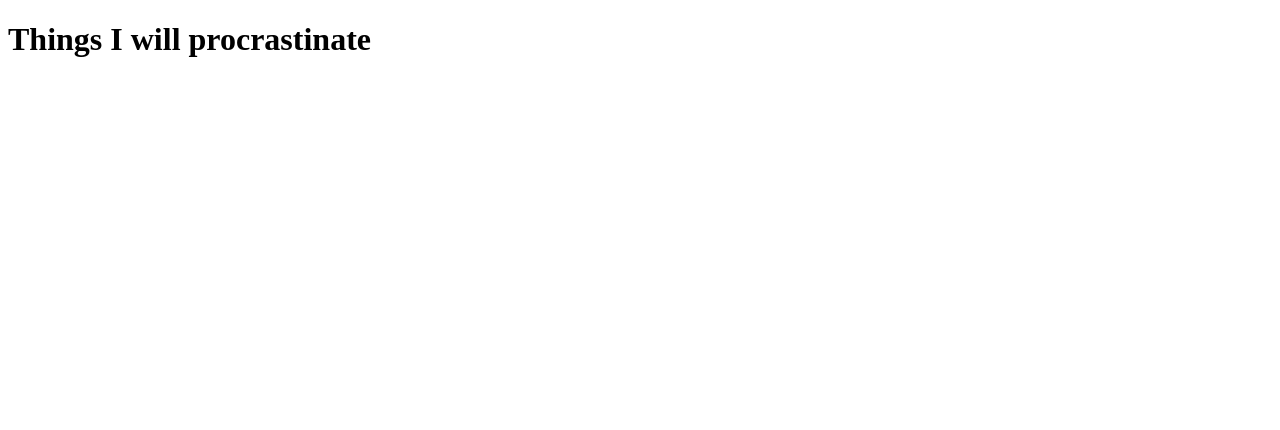
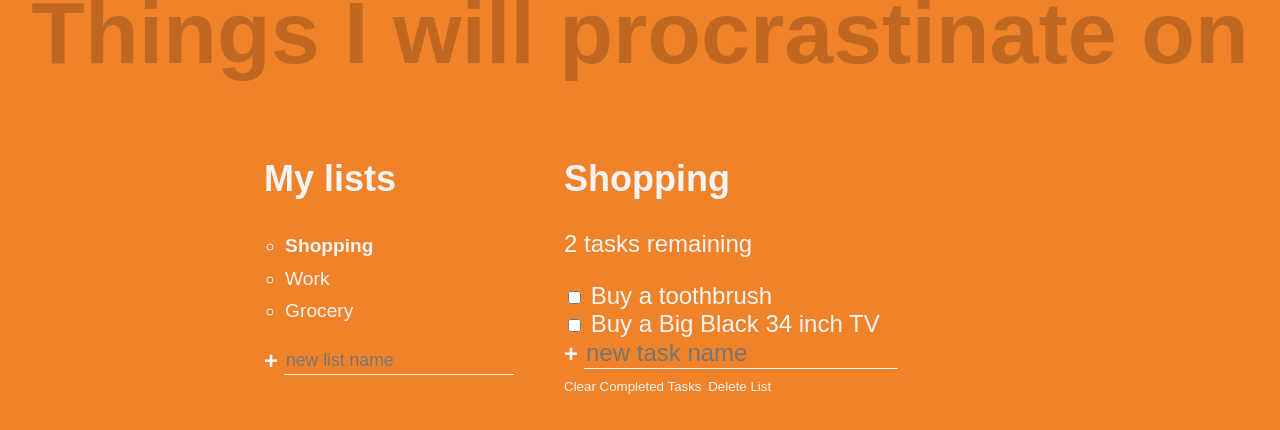
Before and after one commit to cvetkoS/YetAnotherTodoApp, a website: page index.html in a window 1280 px wide. Drawn offline with Linux system fonts and the light colour scheme.

Commit message:
My lists part, styling and markup are done

```diff
--- a/gulpfile.js
+++ b/gulpfile.js
@@ -11,11 +11,8 @@ function style() {
     //1. Find scss file
     return gulp
         .src('./scss/**/*.scss')
-    .pipe(sourcemaps.init())
         //2. Pass that file through the sass compiler
         .pipe(sass(sassOptions).on("error", sass.logError))
-    .pipe(sourcemaps.write())
-    .pipe(autoprefixer())
         //3. Where Do we save the compiled CSS
         .pipe(gulp.dest('./css'))
         //4. Stream changed to all browsers
--- a/index.html
+++ b/index.html
@@ -1,13 +1,68 @@
 <!DOCTYPE html>
 <html lang="en">
+
 <head>
     <meta charset="UTF-8">
     <meta name="viewport" content="width=device-width, initial-scale=1.0">
     <meta http-equiv="X-UA-Compatible" content="ie=edge">
-    <link rel="stylesheet" href="css/main.css">
+    <link rel="stylesheet" href="./css/main.css">
     <title>Yet Another Todo App</title>
 </head>
+
 <body>
-    <h1>Things I will procrastinate</h1>
+    <h1 class="title">Things I will procrastinate on</h1>
+    <div class="all-tasks">
+        <h2 class="task-list-title">My lists</h2>
+        <ul class="task-list">
+            <li class="active-list">Shopping</li>
+            <li>Work</li>
+            <li>Grocery</li>
+        </ul>
+
+        <form action="">
+            <input type="text" class="new-input list" placeholder="new list name" aria-label="new list name">
+            <button class="btn create" aria-label="Create New List">+</button>
+        </form>
+    </div>
+
+    <div class="todo-list">
+        <div class="todo-header">
+            <h2 class="list-title">Shopping</h2>
+            <p class="task-count">2 tasks remaining</p>
+        </div>
+
+        <div class="todo-body">
+            <div class="tasks">
+                <!-- Task 1 -->
+                <div class="task">
+                    <input type="checkbox" id="task-1">
+                    <label for="task-1">
+                        <span class="custom-checkbox"></span>
+                        Buy a toothbrush</label>
+                </div>
+
+                <!-- Task 2 -->
+                <div class="task">
+                    <input type="checkbox" id="task-2">
+                    <label for="task-2">
+                        <span class="custom-checkbox"></span>
+                        Buy a Big Black 34 inch TV</label>
+                </div>
+            </div>
+
+            <div class="new-task-creator">
+                <form action="">
+                    <input type="text" class="new-input task" placeholder="new task name" aria-label="new task name">
+                    <button class="btn create" aria-label="Create New Task">+</button>
+                </form>
+            </div>
+
+            <div class="delete-tasks">
+                <button class="btn delete">Clear Completed Tasks</button>
+                <button class="btn delete">Delete List</button>
+            </div>
+        </div>
+    </div>
 </body>
+
 </html>
--- a/scss/main.scss
+++ b/scss/main.scss
@@ -0,0 +1,109 @@
+:root {
+    --clr-primary: #f0832a;
+    --clr-light: #f4f4f4;
+    --clr-dark: #333;
+    --clr-warning: #cc3300;
+}
+
+*,
+*::before,
+*::after {
+    font-family: inherit;
+    box-sizing: border-box;
+}
+
+body {
+    margin: 0;
+    font-family: "Work Sans", sans-serif;
+    font-weight: 300;
+    font-size: 1.5rem;
+    background: var(--clr-primary);
+    color: var(--clr-light);
+
+    display: grid;
+    grid:
+        /*First Row*/
+        "header header header header"auto
+        /*Second row*/
+        "...... lists  active ......"auto /
+        /*Define sizes*/
+        1fr minmax(100px, 300px) minmax(250px, 500px) 1fr;
+}
+
+
+.title {
+    grid-area: header;
+    text-align: center;
+    font-size: calc(7vh + 2rem);
+    font-weight: 900;
+    color: rgba(0, 0, 0, .2);
+    margin: -0.2em 0 0.5em 0;
+}
+
+.all-tasks {
+    padding-left: 1em;
+    grid-area: lists;
+}
+
+.task-list {
+    line-height: 1.7;
+    font-size: 1.2rem;
+    list-style: circle;
+    padding-left: 1.1em;
+}
+
+form {
+    display: flex;
+}
+
+.btn {
+    cursor: pointer;
+    background: 0;
+    border: 0;
+    padding: 0;
+    color: inherit;
+}
+
+.btn.create {
+    font-size: 1.5rem;
+    font-weight: 900;
+    margin-right: .25em;
+    transition: opacity 250ms ease-in;
+}
+
+.btn.create:hover {
+    opacity: 0.7;
+}
+
+.new-input {
+    background: transparent;
+    border: 0;
+    color: inherit;
+    border-bottom: 1px solid currentColor;
+    font-size: inherit;
+    outline: none;
+
+    transition: border-bottom 150ms ease-in;
+    order: 2;
+}
+
+.new-input:focus {
+    border-bottom-width: 2px;
+}
+
+.new-input:focus::placeholder {
+    opacity: 0.2;
+}
+
+.new-input.list {
+    font-size: 1.1rem;
+}
+
+.active-list {
+    font-weight: 900;
+}
+
+.todo-list {
+    padding-left: 1em;
+    grid-area: active;
+}
```
Also changed, not shown: css/main.css. Lines whose indentation alone changed are shown as unchanged.
